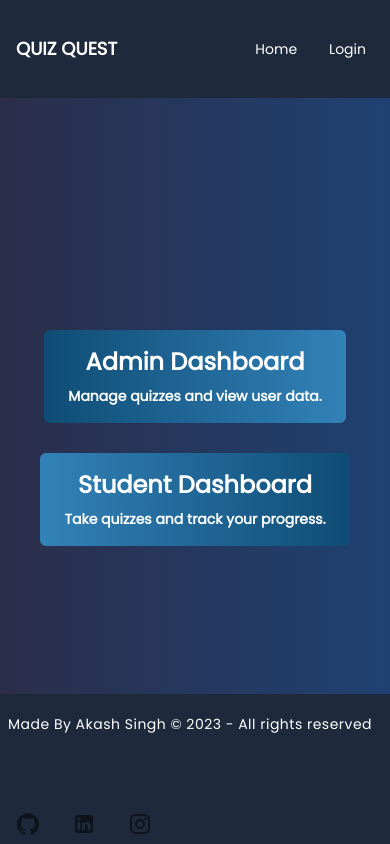
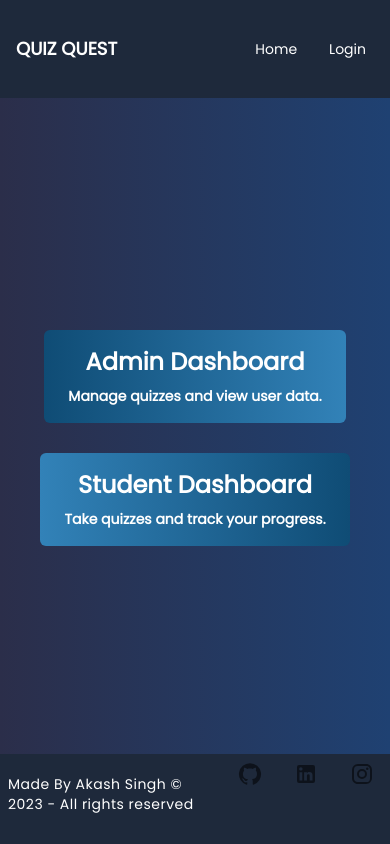
Before and after one commit to SkySingh04/QuizQuest, a Next.js app: page / in a window 390 px wide. Built offline with nearby package versions, Linux system fonts and the light colour scheme; no server answers.

Commit message:
fixed fotter

```diff
--- a/app/components/Footer.tsx
+++ b/app/components/Footer.tsx
@@ -8,7 +8,7 @@ import InstagramIcon from '@mui/icons-material/Instagram';
 const Footer = () => {
 
   return (
-      <footer className="footer fixed bottom-0 left-0 right-0  px-2 z-50 sm:flex sm:justify-center  bg-slate-800 text-white ">
+      <footer className="footer fixed bottom-0 left-0 right-0  px-2 z-50 flex justify-center  bg-slate-800 text-white ">
         <aside className="items-center grid-flow-col">
           <p>Made By Akash Singh © 2023 - All rights reserved</p>
         </aside>
```
